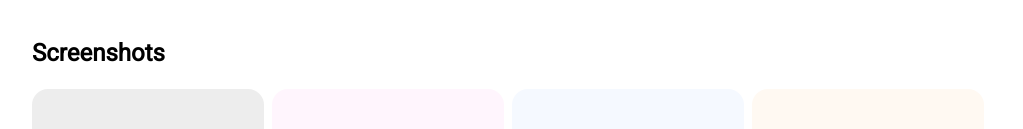
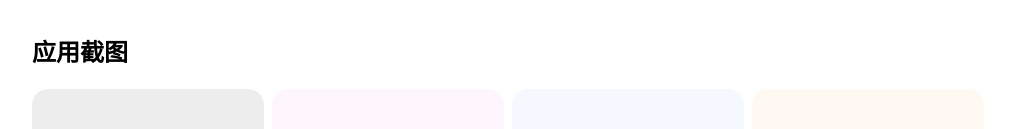
Before and after one commit to LZHIT-Dev/website, a Gatsby site: page / in a window 1280 px wide. Shown: the part 362-491 px from the top of the page, without its empty margins (128-1151 px from the left). Built offline with nearby package versions, Linux system fonts and the light colour scheme; Gatsby itself is replaced by a stand-in of ours.

Commit message:
Update index.js

```diff
--- a/src/pages/index.js
+++ b/src/pages/index.js
@@ -45,7 +45,7 @@ const IndexPage = () => (
     </div>
 
     {/*<hr className={styles.hr}/>*/}
-    <h2 className={styles.h2}>Screenshots</h2>
+    <h2 className={styles.h2}>应用截图</h2>
     <div className={styles.previews}>
       <img
         width={285} height={684}
```
